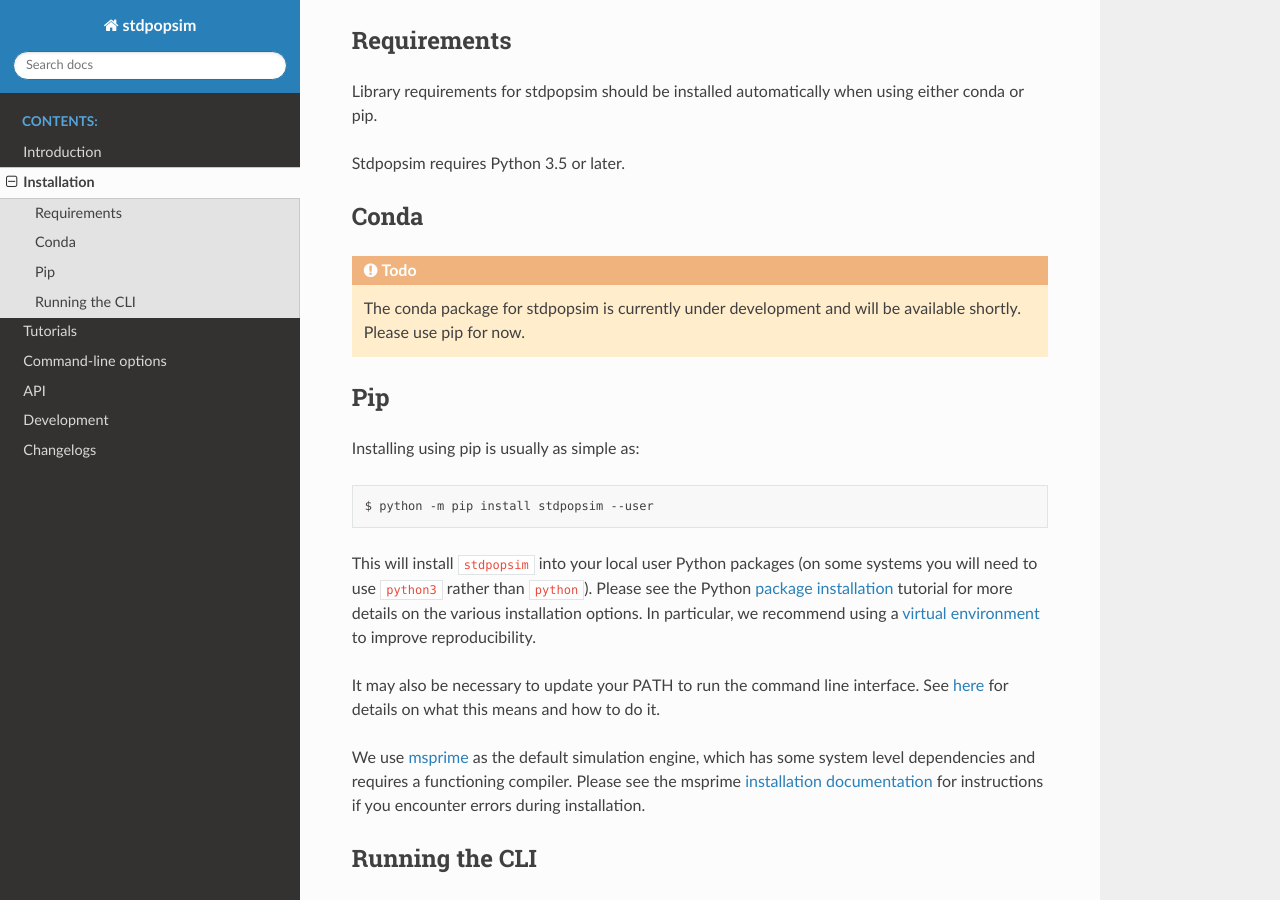
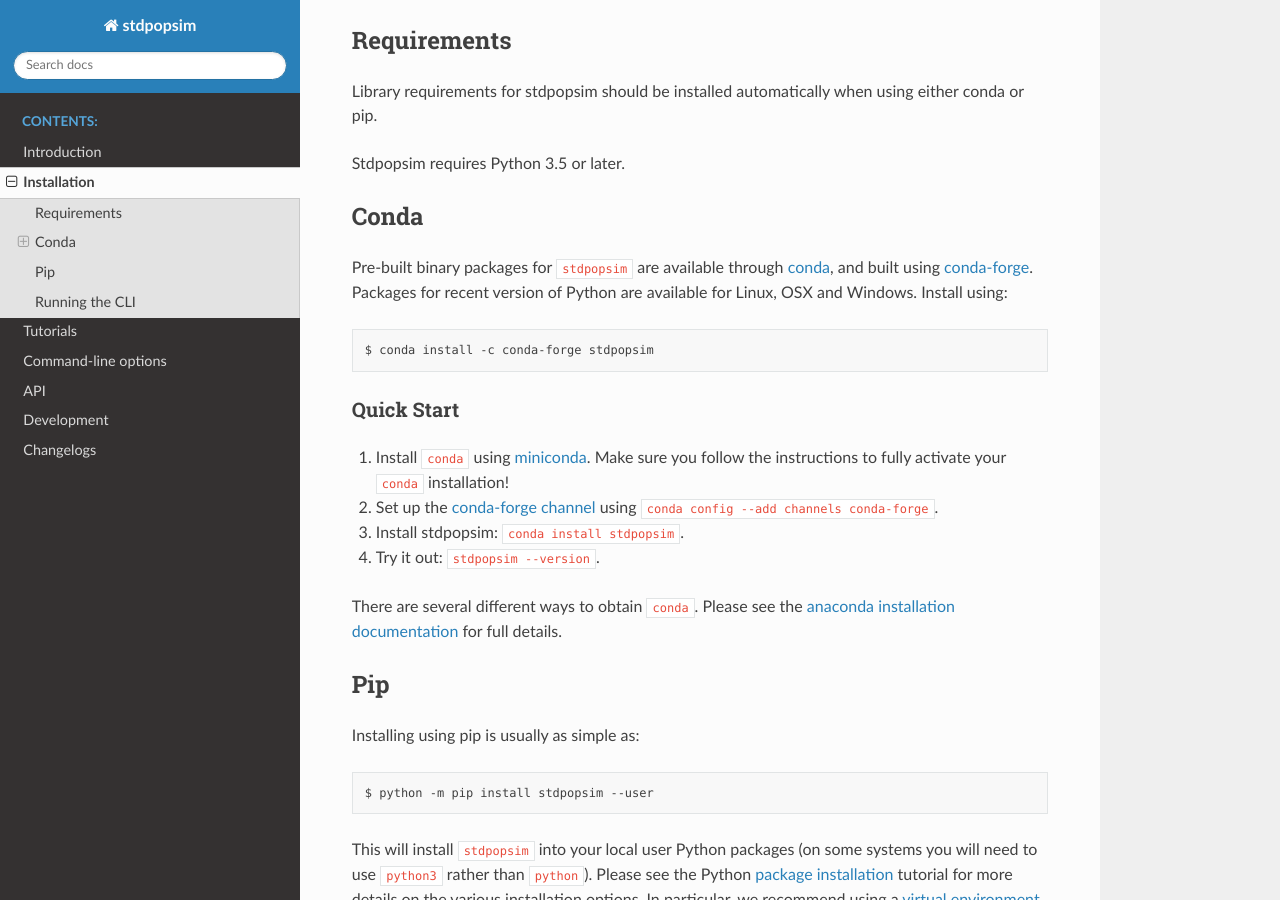
Before and after one commit to popsim-consortium/stdpopsim, a Sphinx documentation site: the page built from docs/installation.rst, in a window 1280 px wide and 900 px high, scrolled down 233 px. Built offline with Sphinx 7.4.7 and the Read the Docs theme 2.0.0, drawn with Linux system fonts in a browser that asks for light colours; formulas are drawn with MathJax 3; pages that are not in the unit, such as notebooks, are missing from menus.

Commit message:
Basic conda docs.

```diff
--- a/docs/installation.rst
+++ b/docs/installation.rst
@@ -27,8 +27,30 @@ Stdpopsim requires Python 3.5 or later.
 Conda
 *****
 
-.. todo:: The conda package for stdpopsim is currently under development and will
-    be available shortly. Please use pip for now.
+Pre-built binary packages for ``stdpopsim`` are available through
+`conda <https://conda.io/docs/>`_, and built using `conda-forge <https://conda-forge.org/>`_.
+Packages for recent version of Python are available for Linux, OSX and Windows. Install
+using::
+
+    $ conda install -c conda-forge stdpopsim
+
+
++++++++++++
+Quick Start
++++++++++++
+
+1. Install ``conda`` using `miniconda <https://conda.io/miniconda.html>`_.
+   Make sure you follow the instructions to fully activate your ``conda``
+   installation!
+2. Set up the `conda-forge channel <https://conda-forge.org/>`_ using
+   ``conda config --add channels conda-forge``.
+3. Install stdpopsim: ``conda install stdpopsim``.
+4. Try it out: ``stdpopsim --version``.
+
+
+There are several different ways to obtain ``conda``. Please see the
+`anaconda installation documentation <https://docs.anaconda.com/anaconda/install/>`_
+for full details.
 
 
 .. _sec_installation_pip:
```
